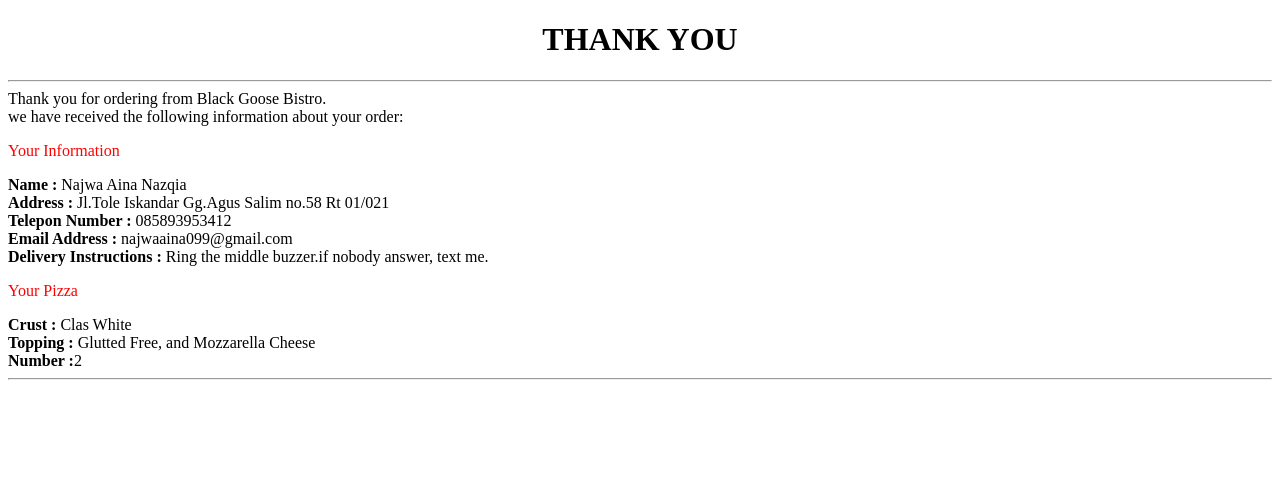
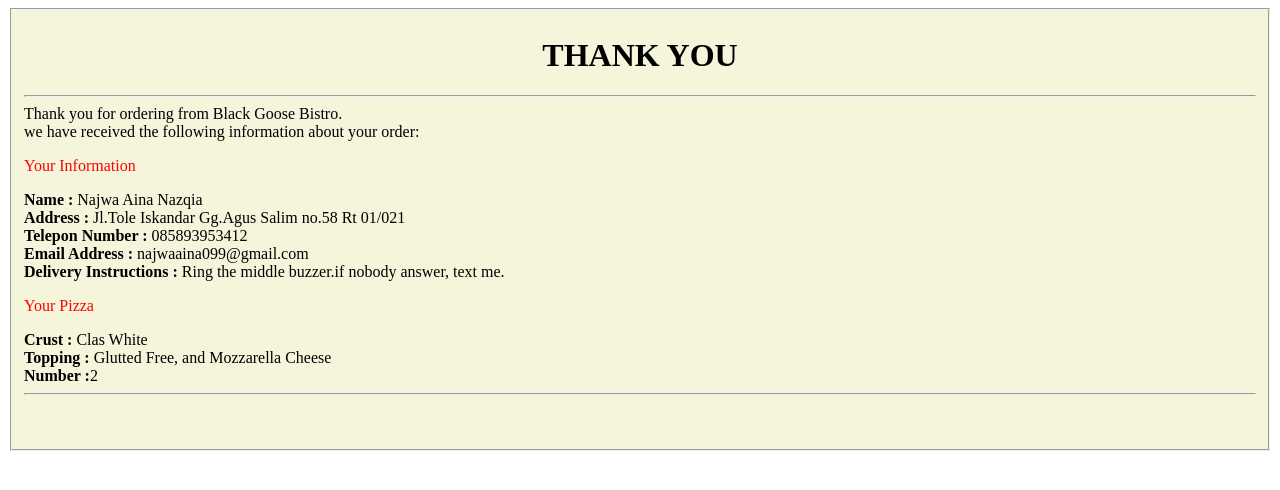
Before and after one commit to NajwaAinaNazqia/PemWeb01, a plain HTML site: page praktikum 3/praktikum 3.1/hasilpz.html in a window 1280 px wide. Drawn offline with Linux system fonts and the light colour scheme.

Commit message:
Update hasilpz.html

```diff
--- a/praktikum 3/praktikum 3.1/hasilpz.html
+++ b/praktikum 3/praktikum 3.1/hasilpz.html
@@ -6,31 +6,29 @@
     <title>Document</title>
 </head>
 <body>
-    <h1 align="center">THANK YOU </h1>
+    <fieldset style="background-color: beige">
+        <h1 style="text-align: center;">THANK YOU </h1>
            <hr>
                Thank you for ordering from Black Goose Bistro.
             <br>
                we have received the following information about your order:
             <br>
-
                <p style="color: red;"> Your Information</p>
                <b>Name :</b> Najwa Aina Nazqia
                <br><b>Address :</b> Jl.Tole Iskandar Gg.Agus Salim no.58 Rt 01/021
                <br><b>Telepon Number :</b> 085893953412
                <br><b>Email Address :</b> najwaaina099@gmail.com
-
             <br>
                <b>Delivery Instructions : </b>Ring the middle buzzer.if nobody answer, text me.
                <p style="color: red;"> Your Pizza </p>
-
                <b>Crust :</b> Clas White
             <br>
                <b>Topping :</b> Glutted Free, and Mozzarella Cheese
             <br>
                <b>Number :</b>2
-
             <hr>
             <br>
         <br>
+     </fieldset>
 </body>
      </html>
```
Lines whose indentation alone changed are shown as unchanged.
